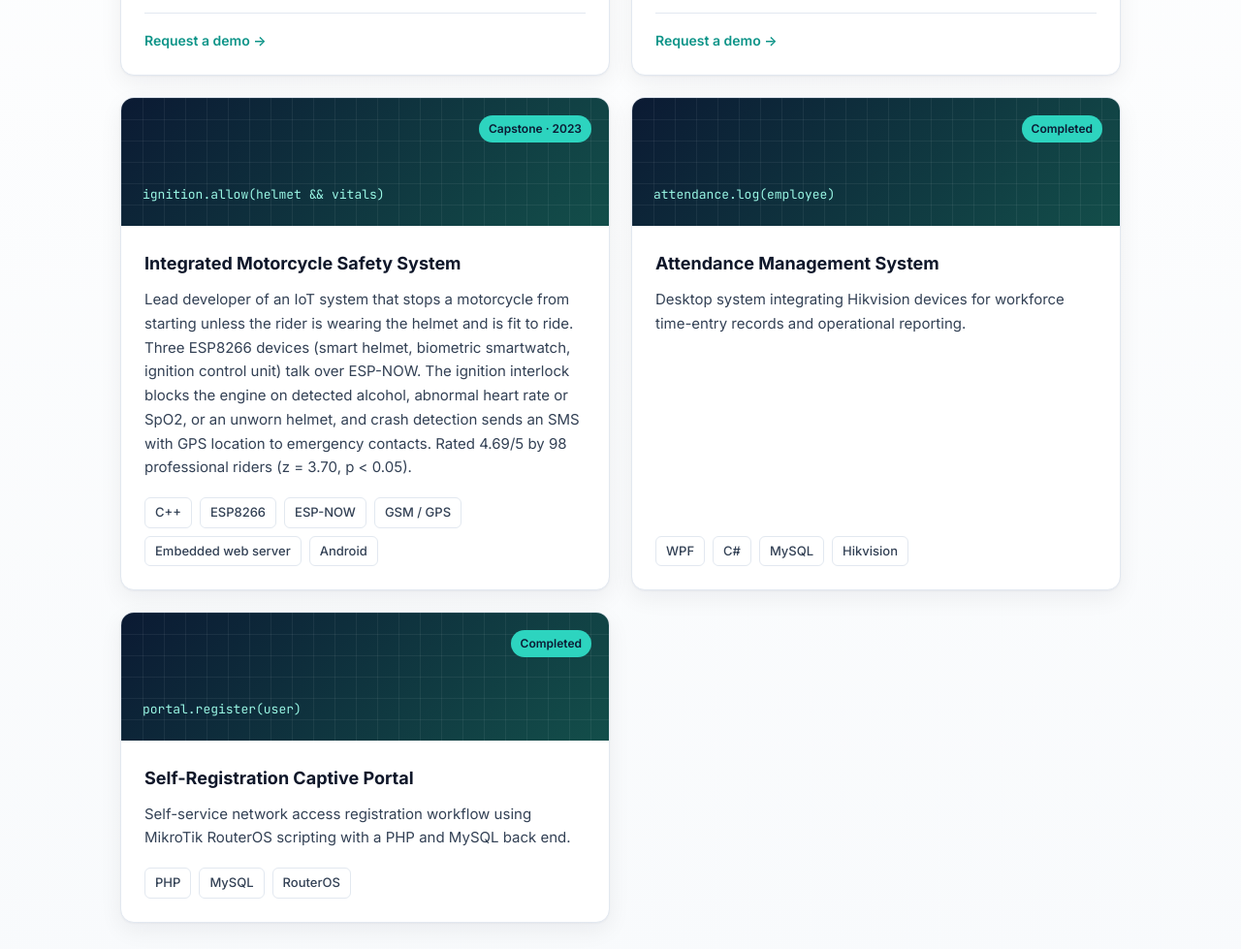
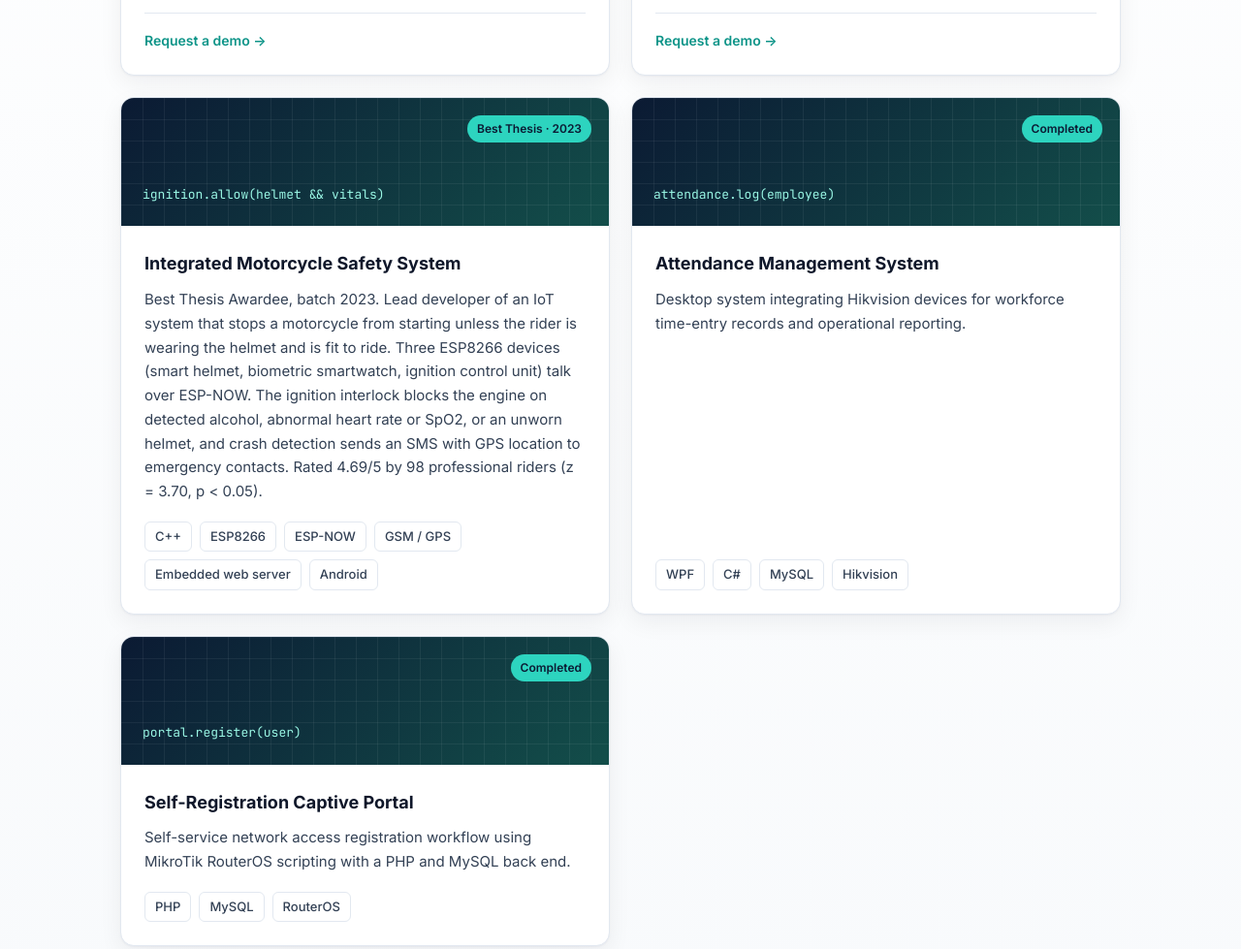
Before and after one commit to ajhonbalintongog/ajhonbalintongog.github.io, a plain HTML site: page index.html in a window 1280 px wide. Shown: the part 4614-5593 px from the top of the page at 97% size. Drawn offline with Linux system fonts and the light colour scheme.

Commit message:
Best Thesis Awardee wording

```diff
--- a/index.html
+++ b/index.html
@@ -349,10 +349,10 @@
         </div>
       </article>
       <article class="proj reveal">
-        <div class="proj-top"><span class="status">Capstone · 2023</span><span class="code mono">ignition.allow(helmet &amp;&amp; vitals)</span></div>
+        <div class="proj-top"><span class="status">Best Thesis · 2023</span><span class="code mono">ignition.allow(helmet &amp;&amp; vitals)</span></div>
         <div class="proj-body">
           <h3>Integrated Motorcycle Safety System</h3>
-          <p>Lead developer of an IoT system that stops a motorcycle from starting unless the rider is wearing the helmet and is fit to ride. Three ESP8266 devices (smart helmet, biometric smartwatch, ignition control unit) talk over ESP-NOW. The ignition interlock blocks the engine on detected alcohol, abnormal heart rate or SpO2, or an unworn helmet, and crash detection sends an SMS with GPS location to emergency contacts. Rated 4.69/5 by 98 professional riders (z = 3.70, p &lt; 0.05).</p>
+          <p>Best Thesis Awardee, batch 2023. Lead developer of an IoT system that stops a motorcycle from starting unless the rider is wearing the helmet and is fit to ride. Three ESP8266 devices (smart helmet, biometric smartwatch, ignition control unit) talk over ESP-NOW. The ignition interlock blocks the engine on detected alcohol, abnormal heart rate or SpO2, or an unworn helmet, and crash detection sends an SMS with GPS location to emergency contacts. Rated 4.69/5 by 98 professional riders (z = 3.70, p &lt; 0.05).</p>
           <div class="tags"><span class="tag">C++</span><span class="tag">ESP8266</span><span class="tag">ESP-NOW</span><span class="tag">GSM / GPS</span><span class="tag">Embedded web server</span><span class="tag">Android</span></div>
         </div>
       </article>
@@ -385,7 +385,7 @@
         <h3>BS Electronics and Communications Engineering</h3>
         <div class="school">National College of Science and Technology · 2019 – 2023</div>
         <ul>
-          <li>Led the best thesis candidate team, batch 2023: Integrated Motorcycle Safety System (IoT)</li>
+          <li>Best Thesis Awardee, batch 2023: Integrated Motorcycle Safety System (IoT), lead developer</li>
           <li>Highest grade in Robotics, Instrumentation and Electronics project making</li>
           <li>2nd Runner-up, Interscholastic Electronics Engineering Quiz (Cavite)</li>
         </ul>
```
Also changed, not shown: 1 other file.
